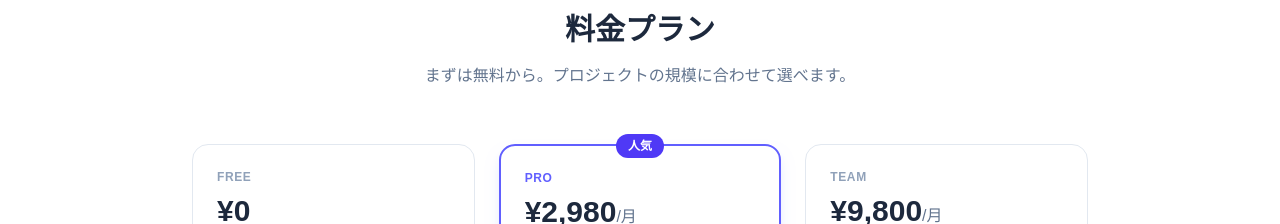
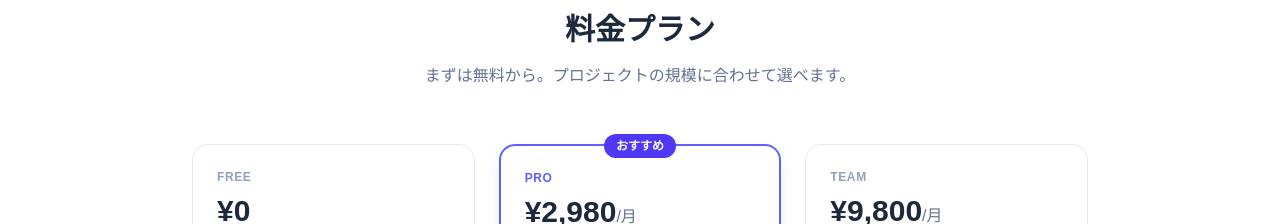
Before and after one commit to kamba-gurisan/gurisan-homepage, a Next.js app: page /hcd-studio in a window 1280 px wide. Shown: the part 3200-3424 px from the top of the page. Built offline with nearby package versions, Linux system fonts and the light colour scheme.

Commit message:
fix: おすすめバッジの表記を統一（人気→おすすめ）

```diff
--- a/app/hcd-studio/page.tsx
+++ b/app/hcd-studio/page.tsx
@@ -214,7 +214,7 @@ export default function HCDStudioPage() {
             </div>
 
             <div className="rounded-2xl border-2 border-indigo-500 p-6 relative shadow-lg shadow-indigo-100">
-              <div className="absolute -top-3 left-1/2 -translate-x-1/2 px-3 py-1 bg-indigo-600 text-white text-xs font-bold rounded-full">人気</div>
+              <div className="absolute -top-3 left-1/2 -translate-x-1/2 px-3 py-1 bg-indigo-600 text-white text-xs font-bold rounded-full">おすすめ</div>
               <p className="text-xs font-bold text-indigo-500 uppercase tracking-wider mb-2">PRO</p>
               <p className="text-3xl font-bold text-slate-800 mb-1">¥{PRO_PRICE.toLocaleString()}<span className="text-base font-normal text-slate-500">/月</span></p>
               <p className="text-xs text-slate-400 mb-6">いつでもキャンセル可</p>
```
